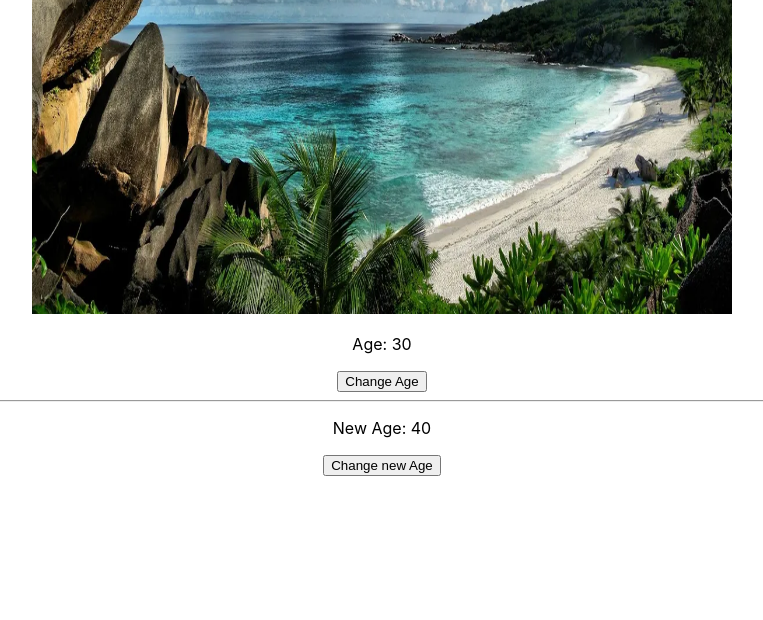
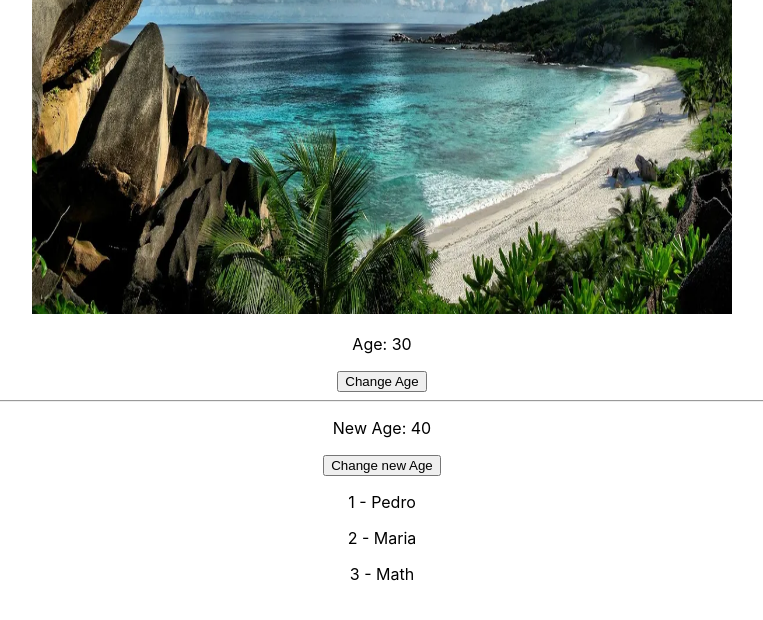
Before and after one commit to Miqueias92/curso-react, a React (Create React App) app in the folder todo-project/: page / in a window 1280 px wide. Shown: the part 1494-2114 px from the top of the page, without its empty margins (258-1021 px from the left). Built offline with nearby package versions, Linux system fonts and the light colour scheme.

Commit message:
Component with List

```diff
--- a/todo-project/src/App.js
+++ b/todo-project/src/App.js
@@ -4,6 +4,7 @@
 import FirstComponent from './components/FirstComponent';
 import Images from './components/Images';
 import Hooks from './components/Hooks';
+import List from './components/List';
 
 function App() {
   return (
@@ -13,6 +14,7 @@
       <AnotherComponent/>
       <Images/>
       <Hooks/>
+      <List/>
     </div>
   );
 }
--- /dev/null
+++ b/todo-project/src/components/List.js
@@ -0,0 +1,23 @@
+const List = () => {
+
+    const items = [{
+        id: 1,
+        name: 'Pedro'
+    }, {
+        id: 2,
+        name: 'Maria'
+    }, {
+        id: 3,
+        name: 'Math'
+    }];
+
+    return <div>
+        { items.map((item) => (
+            <p key={item.id}>
+                {item.id} - {item.name}
+            </p>
+        ))}
+    </div>
+}
+
+export default List;
```
